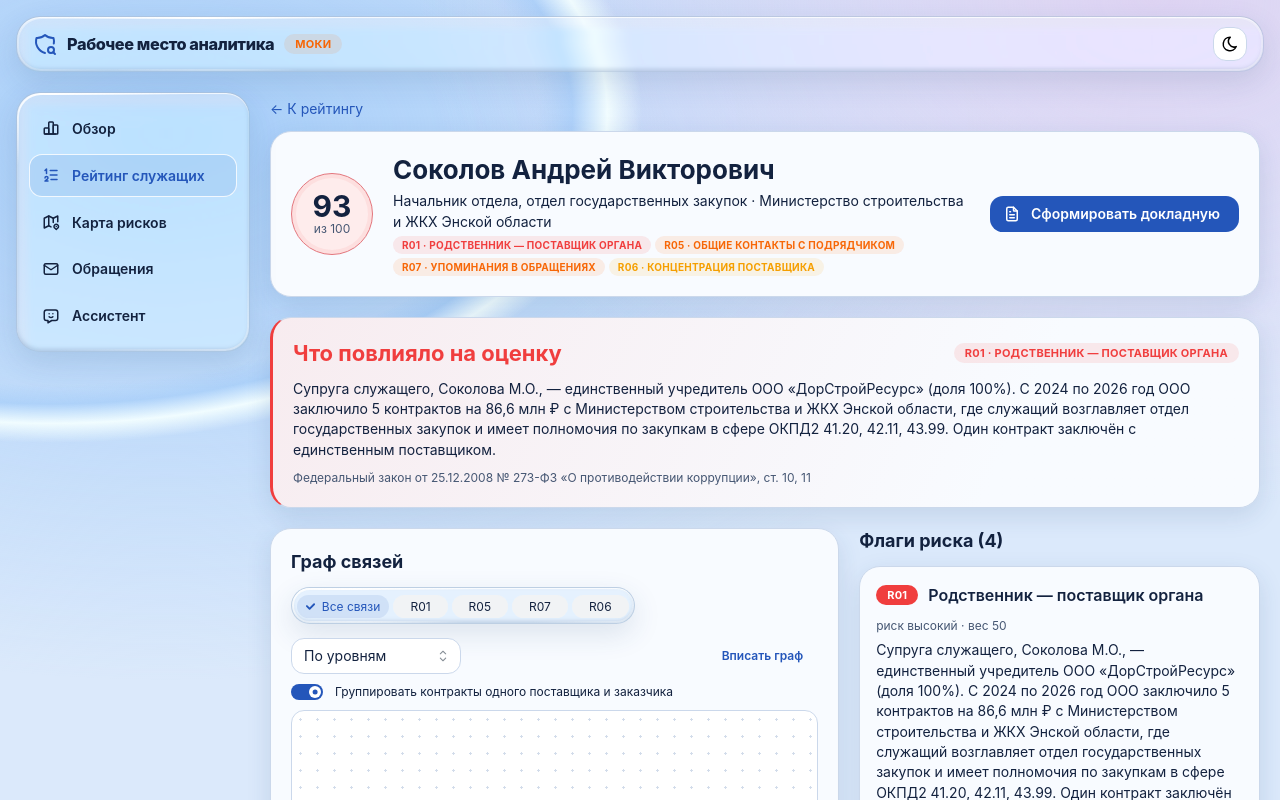
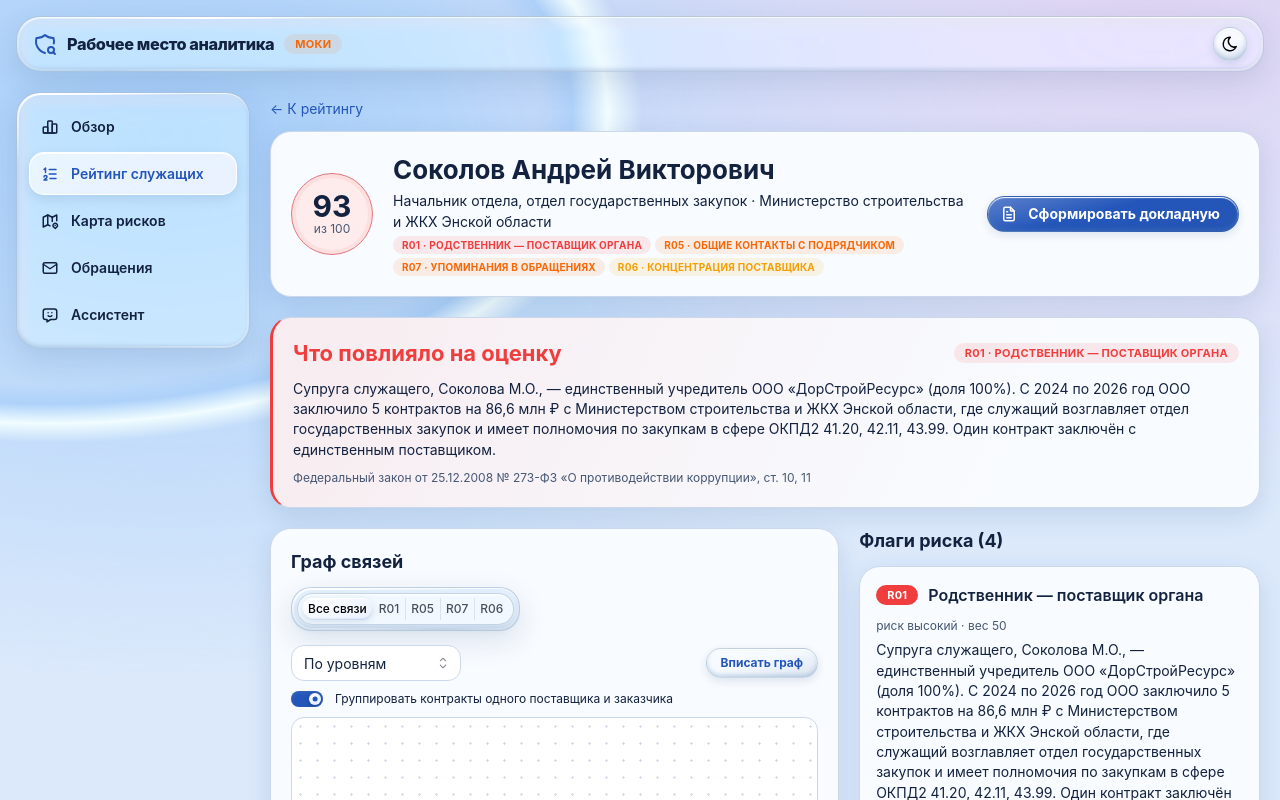
Before and after one commit to avt0b/kod_prozr_2026, a React (Vite) app in the folder frontend/: page /officials/00000002-0000-4000-8000-000000000001 in a window 1280 px wide. Shown: the top 800 px of the page. Built offline with nearby package versions, Linux system fonts and the light colour scheme; no server answers.

Commit message:
feat(frontend): живые стеклянные контролы и переходы (#48)

```diff
--- a/frontend/src/app/global.css
+++ b/frontend/src/app/global.css
@@ -17,6 +17,10 @@
   --workspace-halo-alt: #ded4f3;
   --workspace-light-band: #f3fefff2;
   --workspace-ease: cubic-bezier(0.2, 0.8, 0.2, 1);
+  --workspace-spring: cubic-bezier(0.22, 1.22, 0.33, 1);
+  --workspace-control-fill: #f4faffc9;
+  --workspace-control-rim: #fff;
+  --workspace-control-shade: #5483b650;
 }
 
 :root[data-mantine-color-scheme='dark'] {
@@ -36,6 +40,9 @@
   --workspace-halo: #274b7c;
   --workspace-halo-alt: #3e3056;
   --workspace-light-band: #abc9ff88;
+  --workspace-control-fill: #314c75bd;
+  --workspace-control-rim: #e5f4ff89;
+  --workspace-control-shade: #060d285e;
 }
 
 body {
@@ -104,26 +111,60 @@ body {
   letter-spacing: -0.024em;
 }
 
+.workspace-nav-list {
+  --workspace-nav-item-height: 43px;
+  --workspace-nav-gap: 4px;
+  position: relative;
+  display: grid;
+  gap: var(--workspace-nav-gap);
+}
+
+.workspace-nav-selection {
+  position: absolute;
+  inset: 0 0 auto;
+  height: var(--workspace-nav-item-height);
+  border: 1px solid var(--workspace-glass-rim);
+  border-radius: 15px;
+  background: linear-gradient(155deg, var(--workspace-control-fill), var(--workspace-tint));
+  box-shadow:
+    inset 0 1px var(--workspace-control-rim),
+    0 4px 12px var(--workspace-shadow);
+  opacity: 0;
+  pointer-events: none;
+  transform: translateY(
+    calc(
+      var(--workspace-active-section) *
+        (var(--workspace-nav-item-height) + var(--workspace-nav-gap))
+    )
+  );
+  transition:
+    transform 370ms var(--workspace-spring),
+    opacity 180ms;
+}
+
+.workspace-nav-selection[data-visible] {
+  opacity: 1;
+}
+
 .workspace-nav-item {
-  border: 1px solid transparent;
-  border-radius: 13px;
-  min-height: 41px;
-  margin-block: 2px;
-  font-weight: 575;
+  position: relative;
+  height: var(--workspace-nav-item-height);
+  border-radius: 15px;
+  font-weight: 600;
   transition:
     background-color 190ms,
-    border-color 190ms,
-    transform 190ms var(--workspace-ease);
+    color 190ms,
+    scale 190ms var(--workspace-spring);
 }
 
-.workspace-nav-item[data-active] {
+.workspace-nav-item[data-active],
+.workspace-nav-item[data-active]:hover {
   color: var(--mantine-primary-color-light-color);
-  background: var(--mantine-primary-color-light);
-  border-color: var(--workspace-glass-rim);
+  background: transparent;
 }
 
 .workspace-nav-item:active {
-  transform: scale(0.98);
+  scale: 0.98;
 }
 
 .workspace-glass {
@@ -180,22 +221,119 @@ body {
 }
 
 .workspace-control {
-  font-weight: 645;
+  position: relative;
+  isolation: isolate;
+  font-weight: 650;
+  background-image: linear-gradient(166deg, #ffffff42, transparent 44%, #284e8e20 100%);
   transition:
-    transform 160ms var(--workspace-ease),
-    background-color 160ms,
+    translate 180ms var(--workspace-spring),
+    scale 220ms var(--workspace-spring),
+    background-color 180ms,
     box-shadow 200ms var(--workspace-ease);
 }
 
-.workspace-control:active:not(:disabled) {
-  transform: scale(0.975);
+.workspace-control:not(:disabled, [data-disabled], [aria-disabled='true']) {
+  border-color: var(--workspace-glass-edge);
+  box-shadow:
+    inset 0 1px 1px var(--workspace-control-rim),
+    inset 0 -2px 4px var(--workspace-control-shade),
+    0 3px 9px var(--workspace-shadow);
 }
 
-.workspace-control[data-variant='filled'] {
-  background-image: linear-gradient(155deg, #ffffff32, transparent 58%, #0a1d4922);
+.workspace-control:is(
+  [data-variant='default'],
+  [data-variant='light'],
+  [data-variant='subtle'],
+  [data-variant='outline']
+),
+.workspace-page-control:not([data-active]),
+.workspace-drawer-header .workspace-control {
+  background-color: color-mix(
+    in srgb,
+    var(--button-bg, var(--ai-bg, transparent)),
+    var(--workspace-control-fill) 68%
+  );
+  backdrop-filter: blur(5px) saturate(125%);
+}
+
+.workspace-control::after {
+  content: '';
+  position: absolute;
+  z-index: -1;
+  inset: 0;
+  border-radius: inherit;
+  pointer-events: none;
+  background: radial-gradient(
+    ellipse 64px 48px at var(--glass-light-x, 50%) var(--glass-light-y, 0%),
+    #ffffff8c,
+    transparent 94%
+  );
+  opacity: 0;
+  transition: opacity 200ms;
+}
+
+.workspace-control[data-lit]::after {
+  opacity: 0.8;
+}
+
+.workspace-control[data-variant='filled']::after {
+  opacity: 0;
+}
+
+.workspace-control[data-variant='filled'][data-lit]::after {
+  opacity: 0.55;
+}
+
+@media (hover: hover) {
+  .workspace-control:hover:not(:disabled, [data-disabled], [aria-disabled='true']) {
+    translate: 0 -2px;
+    box-shadow:
+      inset 0 1px 1px var(--workspace-control-rim),
+      inset 0 -2px 4px var(--workspace-control-shade),
+      0 8px 17px var(--workspace-shadow);
+  }
+}
+
+.workspace-control:active:not(:disabled, [data-disabled], [aria-disabled='true']) {
+  translate: 0 0;
+  scale: 0.96;
+}
+
+.workspace-control:focus-visible,
+.workspace-nav-item:focus-visible {
+  outline: 2px solid var(--mantine-primary-color-filled);
+  outline-offset: 3px;
+}
+
+.workspace-control:is(:disabled, [data-disabled], [aria-disabled='true']) {
+  background-image: none;
+}
+
+.workspace-segmented {
+  background: var(--workspace-control-fill);
+  border: 1px solid var(--workspace-glass-edge);
   box-shadow:
-    inset 0 1px 0 #ffffff36,
-    0 4px 12px #1747a32e;
+    inset 0 1px 1px var(--workspace-control-rim),
+    0 3px 10px var(--workspace-shadow);
+  max-width: 100%;
+}
+
+.workspace-segment-indicator {
+  background: linear-gradient(150deg, var(--workspace-raised), var(--workspace-tint));
+  box-shadow:
+    inset 0 1px 1px var(--workspace-control-rim),
+    inset 0 -1px 2px var(--workspace-control-shade),
+    0 2px 6px var(--workspace-shadow);
+}
+
+.workspace-switch-track {
+  box-shadow: inset 0 2px 4px var(--workspace-control-shade);
+}
+
+.workspace-switch-thumb {
+  background: linear-gradient(155deg, #fff, #e0edff);
+  box-shadow: 0 2px 5px #12264b55;
+  transition-timing-function: var(--workspace-spring);
 }
 
 .workspace-surface {
@@ -236,8 +374,21 @@ body {
   box-shadow: 0 16px 42px var(--workspace-shadow);
 }
 
+.workspace-dropdown {
+  border-radius: 18px;
+  background: color-mix(in srgb, var(--workspace-raised), var(--workspace-glass) 14%);
+}
+
+.workspace-drawer {
+  border-radius: 24px;
+  margin: 12px;
+  min-height: 0;
+  max-height: calc(100dvh - 24px);
+  max-width: calc(100vw - 24px);
+}
+
 .workspace-drawer-header {
-  background: var(--workspace-raised);
+  background: color-mix(in srgb, var(--workspace-raised), var(--workspace-glass) 22%);
   border-bottom: 1px solid var(--workspace-edge);
 }
 
@@ -283,10 +434,17 @@ body {
   .workspace-shell *,
   .workspace-popover,
   .workspace-popover *,
-  .workspace-glass::after {
+  .workspace-glass::after,
+  .workspace-control::after {
     animation-duration: 0.01ms !important;
     transition-duration: 0.01ms !important;
     scroll-behavior: auto !important;
+  }
+
+  .workspace-control:is(:hover, :active):not(:disabled, [data-disabled], [aria-disabled='true']),
+  .workspace-nav-item:active {
+    translate: none;
+    scale: none;
   }
 }
 
@@ -294,6 +452,10 @@ body {
   .workspace-glass,
   .workspace-glass[data-refracting] {
     background: var(--workspace-raised);
+    backdrop-filter: none;
+  }
+
+  .workspace-control {
     backdrop-filter: none;
   }
 }
--- a/frontend/src/app/layout/AppLayout.tsx
+++ b/frontend/src/app/layout/AppLayout.tsx
@@ -10,6 +10,7 @@ import {
   useMantineColorScheme,
 } from '@mantine/core';
 import { useDisclosure } from '@mantine/hooks';
+import type { CSSProperties } from 'react';
 import {
   IconChartBar,
   IconListNumbers,
@@ -24,6 +25,7 @@ import { Link, NavLink as RouterNavLink, Outlet, useLocation } from 'react-route
 import { env } from '@/shared/config/env';
 import { routes } from '@/shared/config/routes';
 import { useLiquidGlass } from '@/shared/ui/useLiquidGlass';
+import { useControlGlint } from './useControlGlint';
 
 const NAV = [
   { to: routes.overview(), label: 'Обзор', icon: IconChartBar, end: true },
@@ -55,6 +57,10 @@ export function AppLayout() {
   const { pathname } = useLocation();
   const headerGlass = useLiquidGlass<HTMLElement>();
   const navigationGlass = useLiquidGlass<HTMLElement>();
+  const activeSection = NAV.findIndex((item) =>
+    item.end ? pathname === item.to : pathname === item.to || pathname.startsWith(`${item.to}/`),
+  );
+  useControlGlint();
 
   return (
     <AppShell
@@ -101,7 +107,16 @@ export function AppLayout() {
         {...navigationGlass.props}
       >
         {navigationGlass.lens}
-        {NAV.map((item) => (
+        <div
+          className="workspace-nav-list"
+          style={{ '--workspace-active-section': Math.max(0, activeSection) } as CSSProperties}
+        >
+          <span
+            className="workspace-nav-selection"
+            data-visible={activeSection >= 0 || undefined}
+            aria-hidden="true"
+          />
+          {NAV.map((item, index) => (
             <NavLink
               key={item.to}
               className="workspace-nav-item"
@@ -110,10 +125,11 @@ export function AppLayout() {
               end={item.end}
               label={item.label}
               leftSection={<item.icon size={18} />}
-            active={item.end ? pathname === item.to : pathname.startsWith(item.to)}
+              active={activeSection === index}
               onClick={close}
             />
           ))}
+        </div>
       </AppShell.Navbar>
 
       <AppShell.Main className="workspace-main">
--- /dev/null
+++ b/frontend/src/app/layout/useControlGlint.ts
@@ -0,0 +1,50 @@
+import { useEffect } from 'react';
+
+/** One pointer listener covers shared buttons and popovers, including those rendered in portals. */
+export function useControlGlint() {
+  useEffect(() => {
+    const motion = matchMedia('(prefers-reduced-motion: reduce)');
+    let active: HTMLElement | null = null;
+
+    function clear() {
+      active?.removeAttribute('data-lit');
+      active = null;
+    }
+
+    function illuminate(event: PointerEvent) {
+      const target = event.target;
+      const control =
+        target instanceof Element ? target.closest<HTMLElement>('.workspace-control') : null;
+      if (!control || control.matches(':disabled, [data-disabled], [aria-disabled="true"]')) {
+        clear();
+        return;
+      }
+      if (motion.matches || (event.pointerType === 'touch' && event.type === 'pointermove')) return;
+      if (active !== control) clear();
+      active = control;
+      const bounds = control.getBoundingClientRect();
+      control.style.setProperty('--glass-light-x', `${event.clientX - bounds.left}px`);
+      control.style.setProperty('--glass-light-y', `${event.clientY - bounds.top}px`);
+      control.dataset.lit = '';
+    }
+
+    function leave(event: PointerEvent) {
+      if (event.relatedTarget instanceof Node && active?.contains(event.relatedTarget)) return;
+      clear();
+    }
+
+    document.addEventListener('pointermove', illuminate, { passive: true });
+    document.addEventListener('pointerdown', illuminate, { passive: true });
+    document.addEventListener('pointerout', leave);
+    document.addEventListener('pointercancel', clear);
+    motion.addEventListener('change', clear);
+    return () => {
+      clear();
+      document.removeEventListener('pointermove', illuminate);
+      document.removeEventListener('pointerdown', illuminate);
+      document.removeEventListener('pointerout', leave);
+      document.removeEventListener('pointercancel', clear);
+      motion.removeEventListener('change', clear);
+    };
+  }, []);
+}
--- a/frontend/src/app/theme.ts
+++ b/frontend/src/app/theme.ts
@@ -3,6 +3,7 @@ import {
   Alert,
   Button,
   Card,
+  CloseButton,
   Combobox,
   createTheme,
   Drawer,
@@ -12,8 +13,11 @@ import {
   Notification,
   NumberInput,
   Paper,
+  Pagination,
   Popover,
+  SegmentedControl,
   Select,
+  Switch,
   Table,
   Textarea,
   TextInput,
@@ -37,7 +41,21 @@ const surface = {
   classNames: { root: 'workspace-surface' },
 };
 const field = { classNames: { input: 'workspace-field' } };
-const control = { classNames: { root: 'workspace-control' } };
+const control = { defaultProps: { radius: 'xl' }, classNames: { root: 'workspace-control' } };
+const spring = 'cubic-bezier(0.22, 1.22, 0.33, 1)';
+const anchoredTransition = {
+  transition: 'pop-top-left',
+  duration: 245,
+  exitDuration: 150,
+  timingFunction: spring,
+} as const;
+const panelTransition = {
+  duration: 300,
+  exitDuration: 180,
+  timingFunction: 'cubic-bezier(0.22, 1, 0.36, 1)',
+};
+const panelClassNames = { content: 'workspace-popover', header: 'workspace-drawer-header' };
+const overlayProps = { backgroundOpacity: 0.29, blur: 6 };
 
 const semanticColors = {
   '--mantine-color-text': 'var(--workspace-ink)',
@@ -57,6 +75,7 @@ export const theme = createTheme({
   colors: { brand },
   primaryShade: { light: 7, dark: 7 },
   defaultRadius: 'md',
+  respectReducedMotion: true,
   radius: { xs: '6px', sm: '9px', md: '13px', lg: '21px', xl: '28px' },
   fontFamily: 'Inter, system-ui, -apple-system, "Segoe UI", sans-serif',
   fontFamilyMonospace: 'ui-monospace, SFMono-Regular, Consolas, monospace',
@@ -66,23 +85,45 @@ export const theme = createTheme({
     Paper: Paper.extend(surface),
     Button: Button.extend(control),
     ActionIcon: ActionIcon.extend(control),
+    CloseButton: CloseButton.extend(control),
+    Pagination: Pagination.extend({
+      defaultProps: { radius: 'xl' },
+      classNames: { control: 'workspace-control workspace-page-control' },
+    }),
+    SegmentedControl: SegmentedControl.extend({
+      defaultProps: { radius: 'xl', transitionDuration: 360, transitionTimingFunction: spring },
+      classNames: { root: 'workspace-segmented', indicator: 'workspace-segment-indicator' },
+    }),
+    Switch: Switch.extend({
+      classNames: { track: 'workspace-switch-track', thumb: 'workspace-switch-thumb' },
+    }),
     TextInput: TextInput.extend(field),
     NumberInput: NumberInput.extend(field),
     Textarea: Textarea.extend(field),
-    Select: Select.extend(field),
+    Select: Select.extend({
+      classNames: { ...field.classNames, dropdown: 'workspace-popover workspace-dropdown' },
+      defaultProps: { comboboxProps: { transitionProps: anchoredTransition } },
+    }),
     Alert: Alert.extend({ defaultProps: { radius: 'lg' } }),
     Table: Table.extend({
       defaultProps: { verticalSpacing: 'sm', highlightOnHover: true },
       classNames: { table: 'workspace-table', thead: 'workspace-table-head' },
     }),
-    Combobox: Combobox.extend({ classNames: { dropdown: 'workspace-popover' } }),
-    Popover: Popover.extend({ classNames: { dropdown: 'workspace-popover' } }),
+    Combobox: Combobox.extend({
+      defaultProps: { transitionProps: anchoredTransition },
+      classNames: { dropdown: 'workspace-popover workspace-dropdown' },
+    }),
+    Popover: Popover.extend({
+      defaultProps: { transitionProps: anchoredTransition },
+      classNames: { dropdown: 'workspace-popover workspace-dropdown' },
+    }),
     Drawer: Drawer.extend({
-      classNames: { content: 'workspace-popover', header: 'workspace-drawer-header' },
+      defaultProps: { transitionProps: panelTransition, overlayProps },
+      classNames: { ...panelClassNames, content: 'workspace-popover workspace-drawer' },
     }),
     Modal: Modal.extend({
-      defaultProps: { radius: 'lg' },
-      classNames: { content: 'workspace-popover', header: 'workspace-drawer-header' },
+      defaultProps: { radius: 'lg', transitionProps: anchoredTransition, overlayProps },
+      classNames: panelClassNames,
     }),
     Notification: Notification.extend({ classNames: { root: 'workspace-popover' } }),
   },
--- a/frontend/src/pages/official-profile/OfficialProfilePage.tsx
+++ b/frontend/src/pages/official-profile/OfficialProfilePage.tsx
@@ -3,10 +3,10 @@ import {
   Badge,
   Card,
   Center,
-  Chip,
   Grid,
   Group,
   Loader,
+  SegmentedControl,
   SimpleGrid,
   Stack,
   Text,
@@ -128,27 +128,15 @@ function GraphSignalPicker({
       {...glass.props}
     >
       {glass.lens}
-      <Chip.Group
+      <SegmentedControl
+        size="xs"
         value={selectedId ?? 'all'}
         onChange={(id) => onSelect(flags.find((flag) => flag.id === id) ?? null)}
-      >
-        <Group gap={4} wrap="wrap">
-          <Chip value="all" size="xs" variant="light">
-            Все связи
-          </Chip>
-          {flags.map((flag) => (
-            <Chip
-              key={flag.id}
-              value={flag.id}
-              color={SEVERITY_COLORS[flag.severity]}
-              size="xs"
-              variant="light"
-            >
-              {flag.rule_code}
-            </Chip>
-          ))}
-        </Group>
-      </Chip.Group>
+        data={[
+          { value: 'all', label: 'Все связи' },
+          ...flags.map((flag) => ({ value: flag.id, label: flag.rule_code })),
+        ]}
+      />
     </div>
   );
 }
```
Lines whose indentation alone changed are shown as unchanged.
